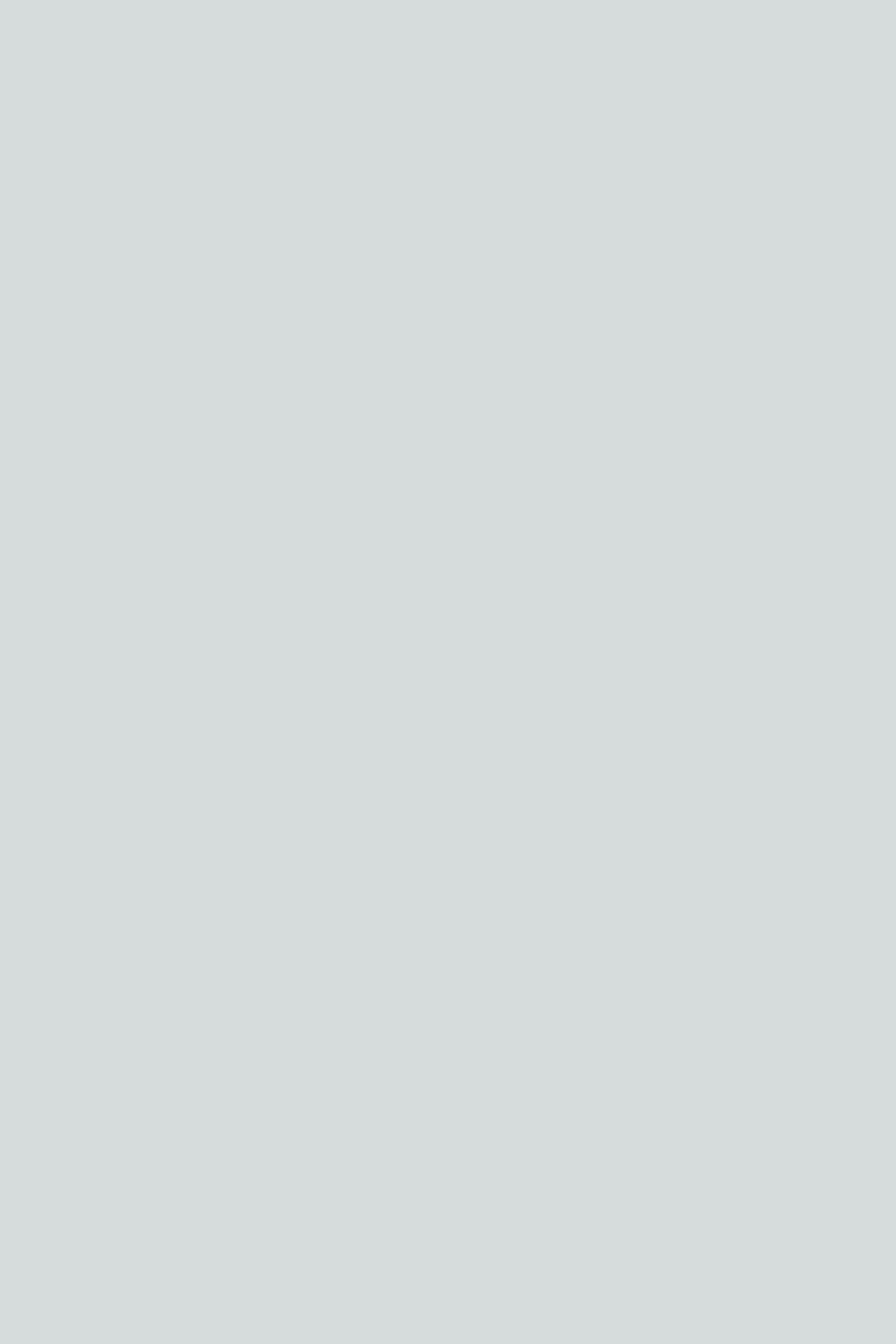
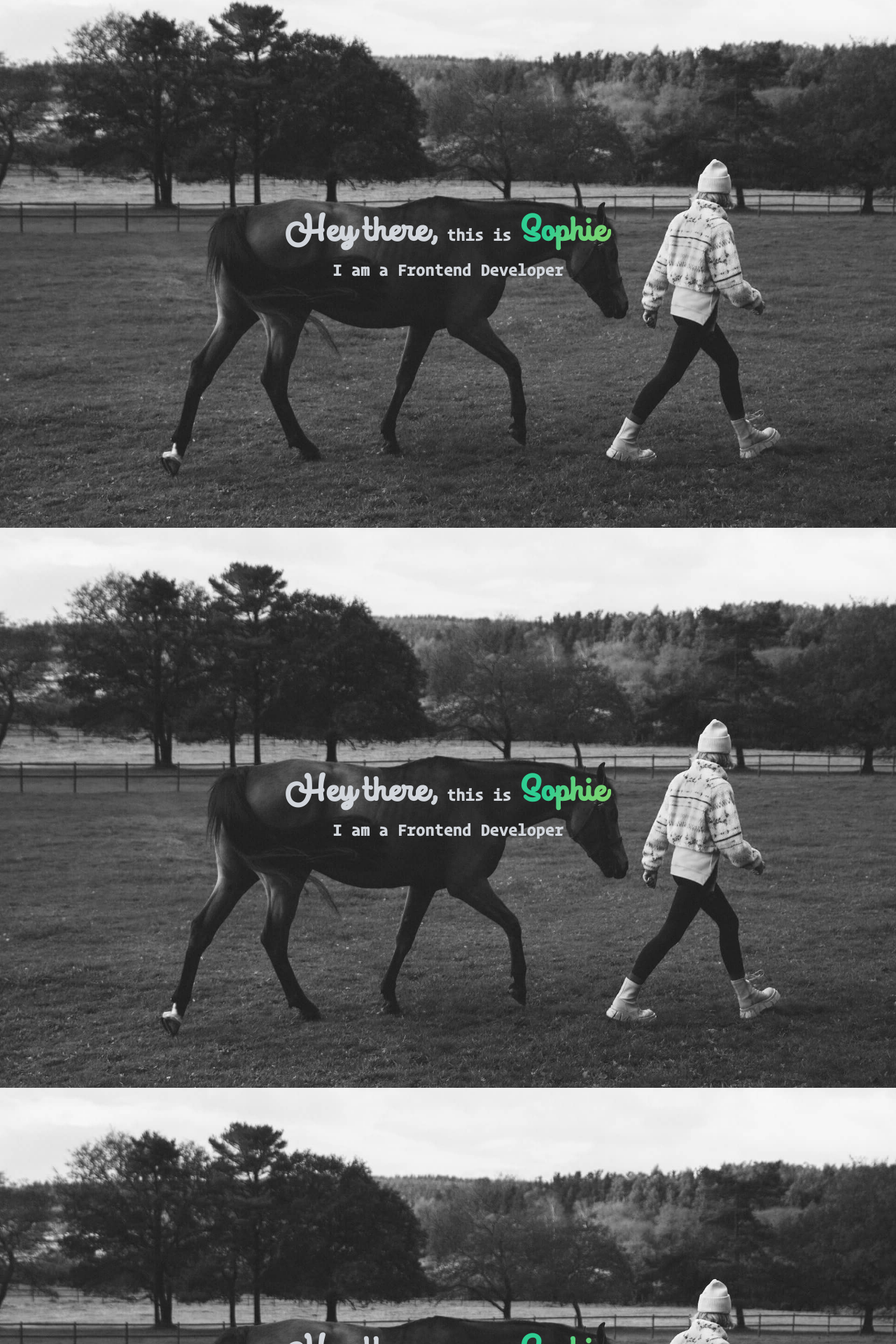
Before and after one commit to nyafologus/next-new-portfolio, a Next.js app: page / in a window 1280 px wide. Shown: the part 846-2766 px from the top of the page at 70% size. Before the commit the page ends 800 px from the top, so only its background shows below. Built offline with nearby package versions, Linux system fonts and the light colour scheme.

Commit message:
Add link to github

```diff
--- a/src/app/page.tsx
+++ b/src/app/page.tsx
@@ -23,6 +23,9 @@ export default function Home() {
   return (
     <main className="flex min-h-screen flex-col">
       <Hero />
+      <Hero />
+      <Hero />
+      <Hero />
       <ProgressLoader isProgressActive={isProgressActive} />
     </main>
   );
--- a/src/app/ui/hero.tsx
+++ b/src/app/ui/hero.tsx
@@ -1,5 +1,6 @@
 import Image from "next/image";
 import localFont from "next/font/local";
+import Link from "next/link";
 
 const winkFont = localFont({
   src: "../../../public/wink-script-regular.woff2",
@@ -18,9 +19,11 @@ export default function Hero() {
           ey there,
         </span>{" "}
         this is{" "}
-        <span className={`${winkFont.className} fancy-text pr-2 text-5xl`}>
-          Sophie
-        </span>
+        <a href="https://github.com/nyafologus" target="_blank">
+          <span className={`${winkFont.className} fancy-text pr-2 text-5xl`}>
+            Sophie
+          </span>
+        </a>
         <br />
         <span className="mt-4 inline-block">I am a Frontend Developer</span>
       </h1>
```
